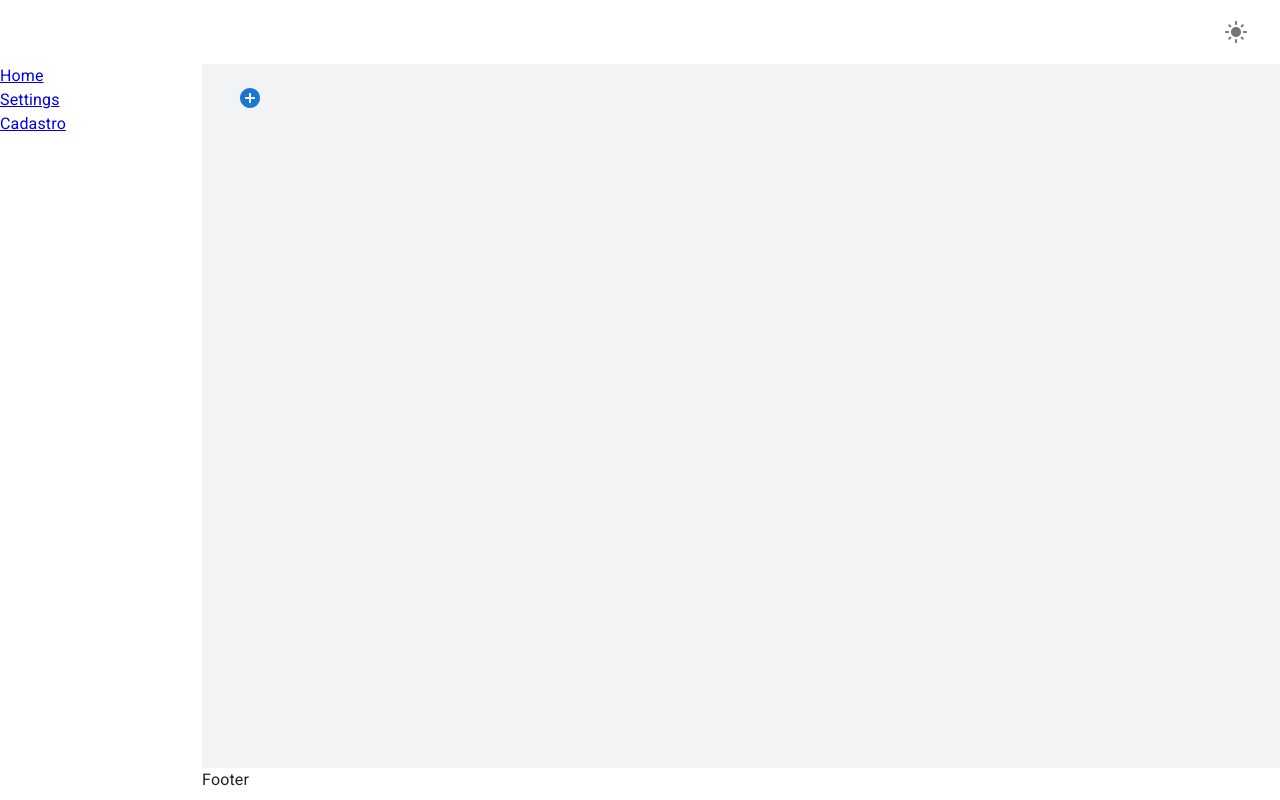
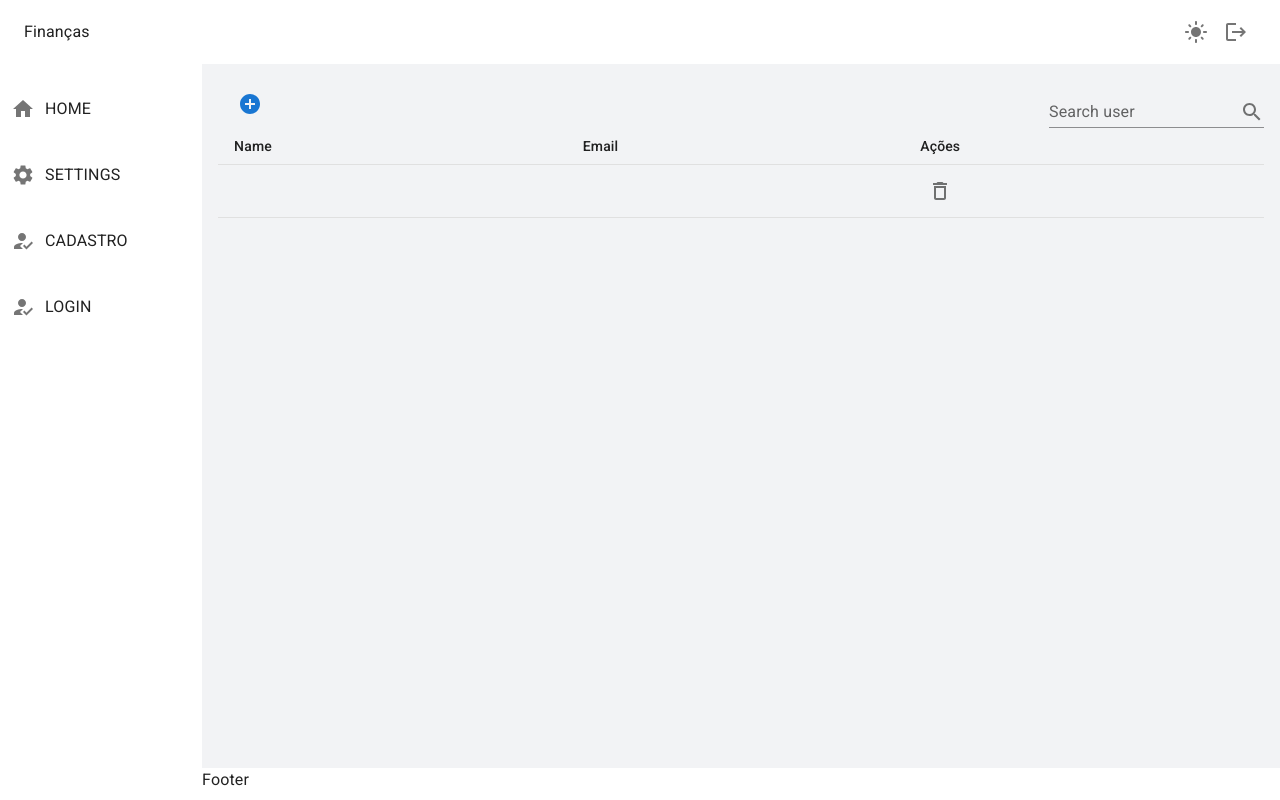
Before and after one commit to josimara-lima2/gerenciandoFinacas, a React (Create React App) app: page /cadastro in a window 1280 px wide. Built offline with nearby package versions, Linux system fonts and the light colour scheme; no server answers; sample sign-in values are in the browser's storage.

Commit message:
feat(tela de login): add de tela de login e configuraçao

```diff
--- a/package.json
+++ b/package.json
@@ -7,7 +7,7 @@
     "@commitlint/config-conventional": "^15.0.0",
     "@emotion/react": "^11.7.0",
     "@emotion/styled": "^11.6.0",
-    "@mui/icons-material": "^5.2.0",
+    "@mui/icons-material": "^5.2.5",
     "@mui/lab": "^5.0.0-alpha.58",
     "@mui/material": "^5.2.2",
     "@reduxjs/toolkit": "^1.6.2",
--- a/src/App.tsx
+++ b/src/App.tsx
@@ -6,7 +6,7 @@ import { fetchAllPosts, postsSelector } from 'store/reducers/posts';
 import useChangeTheme from 'hooks/useChangeTheme';
 import CustomRoutes from 'routes';
 import { BrowserRouter } from 'react-router-dom';
-import Layout from 'components/Layout';
+import Layout from './components/Layout';
 
 const App = () => {
   const dispatch = useAppDispatch();
--- /dev/null
+++ b/src/PrivateRoutes.tsx
@@ -0,0 +1,11 @@
+import React from 'react';
+import { Navigate } from 'react-router-dom';
+
+const PrivateRouter = ({ children }: any) => {
+  const tokenString = localStorage.getItem('token');
+  const token = tokenString?.replace(/^"(.*)"$/, '$1');
+
+  return token ? children : <Navigate to="/login" />;
+};
+
+export default PrivateRouter;
--- a/src/pages/Cadastro.tsx
+++ b/src/components/Cadastro/Cadastro.tsx
@@ -1,15 +1,23 @@
-import { Box as MuiBox, TextField, styled, Button } from '@mui/material';
+import {
+  Box as MuiBox,
+  TextField as MuiTextField,
+  styled,
+  FormControl,
+  InputLabel,
+  InputAdornment,
+  Input,
+} from '@mui/material';
 import Modal from 'components/Modal/Modal';
 import { useState } from 'react';
 import { useSelector } from 'react-redux';
 import { useAppDispatch } from 'store';
-import { fetchApi, UserSelector } from '../store/reducers/user';
+import SearchIcon from '@mui/icons-material/Search';
+import { fetchApi, UserSelector } from '../../store/reducers/user';
 
-const Box = styled(MuiBox)(({ theme: { spacing, palette } }) => ({
-  backgroundColor: palette.background.paper,
+const Box = styled(MuiBox)(() => ({
   display: 'flex',
   flexDirection: 'column',
-  width: '100%',
+  alignItems: 'center',
 }));
 
 export default function Cadastro() {
@@ -24,41 +32,73 @@ export default function Cadastro() {
   const handleClick = () => {
     dispatch(fetchApi({ name, email, password, passwordConfirmation }));
   };
+  const TextField = styled(MuiTextField)(({ theme }) => ({
+    margin: '5px',
 
+    width: '80%',
+    borderRadius: '20px',
+    color: theme.palette.mode === 'dark' ? '#000' : '#fafafa',
+  }));
   return (
-    <div>
+    <MuiBox
+      className="container"
+      sx={{
+        display: 'flex',
+        alignItems: 'center',
+        justifyContent: 'space-between',
+      }}
+    >
       <Modal title="Cadastre-se" cadastrar={handleClick}>
         <Box>
           <TextField
             id="nome"
             label="Nome"
-            variant="filled"
+            variant="outlined"
+            required
             value={name}
             onChange={e => setName(e.target.value)}
           />
           <TextField
             id="email"
             label="Email"
-            variant="filled"
+            variant="outlined"
+            required
             value={email}
             onChange={e => setEmail(e.target.value)}
           />
           <TextField
             id="password"
             label="Password"
-            variant="filled"
+            variant="outlined"
+            required
             value={password}
             onChange={e => setPassword(e.target.value)}
           />
           <TextField
             id="passwordConfirmation"
             label="Password"
-            variant="filled"
+            variant="outlined"
+            required
             value={passwordConfirmation}
             onChange={e => setPasswordConfirmation(e.target.value)}
           />
         </Box>
       </Modal>
-    </div>
+
+      <FormControl variant="outlined">
+        <InputLabel variant="standard" htmlFor="search">
+          Search user
+        </InputLabel>
+        <Input
+          id="search"
+          endAdornment={
+            <InputAdornment position="end">
+              <SearchIcon />
+            </InputAdornment>
+          }
+          sx={{ borderRadius: '10px' }}
+        />
+      </FormControl>
+    </MuiBox>
   );
 }
--- a/src/components/Layout/components/Header.tsx
+++ b/src/components/Layout/components/Header.tsx
@@ -9,12 +9,22 @@ import {
 import LightModeIcon from '@mui/icons-material/LightMode';
 import DarkModeIcon from '@mui/icons-material/DarkMode';
 import useChangeTheme from 'hooks/useChangeTheme';
+import LogoutIcon from '@mui/icons-material/Logout';
+import { useNavigate } from 'react-router-dom';
+import { useAppDispatch } from 'store';
+import { logout } from '../../../store/reducers/user';
 
-const AppBar = styled(MuiAppBar)(({ theme: { palette } }) => ({
-  backgroundColor: palette.background.paper,
+const AppBar = styled(MuiAppBar)(({ theme }) => ({
+  backgroundColor: theme.palette.background.paper,
+  color:
+    theme.palette.mode === 'dark'
+      ? theme.palette.grey[100]
+      : theme.palette.grey[900],
 }));
 
 export default function Header() {
+  const dispatch = useAppDispatch();
+  const navigate = useNavigate();
   const { palette } = useTheme();
   const changeTheme = useChangeTheme();
   const { mode } = palette;
@@ -24,12 +34,20 @@ export default function Header() {
     changeTheme({ type: 'CHANGE', payload: { paletteType: nextPaletteType } });
   };
 
+  const handleLogout = () => {
+    dispatch(logout());
+    navigate('/login');
+  };
+
   return (
     <AppBar elevation={0} position="relative">
       <Toolbar>
-        <Box flexGrow={1}>Header</Box>
+        <Box flexGrow={1}>Finanças</Box>
         <IconButton onClick={toggleTheme}>
           {mode === 'light' ? <LightModeIcon /> : <DarkModeIcon />}
+        </IconButton>
+        <IconButton onClick={handleLogout}>
+          <LogoutIcon />
         </IconButton>
       </Toolbar>
     </AppBar>
--- a/src/components/Layout/components/Sidebar.tsx
+++ b/src/components/Layout/components/Sidebar.tsx
@@ -1,5 +1,13 @@
-import { Box as MuiBox, styled } from '@mui/material';
-import { Link } from 'react-router-dom';
+import {
+  Box as MuiBox,
+  Button as MuiButton,
+  styled,
+  Typography,
+} from '@mui/material';
+import { Link as MuiLink } from 'react-router-dom';
+import HomeIcon from '@mui/icons-material/Home';
+import SettingsIcon from '@mui/icons-material/Settings';
+import HowToRegIcon from '@mui/icons-material/HowToReg';
 
 const Box = styled(MuiBox)(({ theme }) => ({
   width: theme.spacing(30), // spacing de 1 corresponde a 8px
@@ -8,12 +16,50 @@ const Box = styled(MuiBox)(({ theme }) => ({
   backgroundColor: theme.palette.background.paper,
 }));
 
+const Link = styled(MuiLink)(({ theme }) => ({
+  width: '100%',
+  textDecoration: 'none',
+  fontSize: theme.spacing(2),
+  borderRadius: 0,
+  color:
+    theme.palette.mode === 'dark'
+      ? theme.palette.grey[100]
+      : theme.palette.grey[900],
+  display: 'flex',
+  justifyContent: 'start',
+  padding: '3px',
+}));
+
+const Button = styled(MuiButton)(({ theme }) => ({
+  marginTop: theme.spacing(3),
+}));
 export default function Sidebar() {
   return (
     <Box>
-      <Link to="/">Home</Link>
-      <Link to="/settings">Settings</Link>
-      <Link to="/cadastro">Cadastro</Link>
+      <Button>
+        <Link to="/">
+          <HomeIcon color="action" sx={{ marginRight: '10px' }} />
+          <Typography>Home</Typography>
+        </Link>
+      </Button>
+      <Button>
+        <Link to="/settings">
+          <SettingsIcon color="action" sx={{ marginRight: '10px' }} />
+          <Typography>Settings</Typography>
+        </Link>
+      </Button>
+      <Button>
+        <Link to="/cadastro">
+          <HowToRegIcon color="action" sx={{ marginRight: '10px' }} />
+          <Typography>Cadastro</Typography>
+        </Link>
+      </Button>
+      <Button>
+        <Link to="/login">
+          <HowToRegIcon color="action" sx={{ marginRight: '10px' }} />
+          <Typography>Login</Typography>
+        </Link>
+      </Button>
     </Box>
   );
 }
--- a/src/components/Modal/Modal.tsx
+++ b/src/components/Modal/Modal.tsx
@@ -1,17 +1,21 @@
 import * as React from 'react';
 import Button from '@mui/material/Button';
-import Dialog from '@mui/material/Dialog';
 import DialogActions from '@mui/material/DialogActions';
 import DialogContent from '@mui/material/DialogContent';
 import DialogContentText from '@mui/material/DialogContentText';
 import DialogTitle from '@mui/material/DialogTitle';
 import AddCircleIcon from '@mui/icons-material/AddCircle';
+import { Box as MuiBox, styled, Dialog } from '@mui/material';
 
 type Props = {
   title: string;
   children: any;
   cadastrar?: () => void;
 };
+const Box = styled(MuiBox)(() => ({
+  width: '480px',
+  display: 'flex',
+}));
 
 export default function Modal({ children, title, cadastrar }: Props) {
   const [open, setOpen] = React.useState(false);
@@ -28,21 +32,25 @@ export default function Modal({ children, title, cadastrar }: Props) {
   };
 
   return (
-    <div>
+    <Box>
       <Button variant="text" onClick={handleClickOpen}>
         <AddCircleIcon />
       </Button>
-      <Dialog open={open} onClose={handleClose}>
+      <Dialog open={open} onClose={handleClose} fullWidth maxWidth="sm">
         <DialogTitle>{title}</DialogTitle>
         <DialogContent>
           <DialogContentText />
           {children}
         </DialogContent>
         <DialogActions>
-          <Button onClick={handleClose}>Cancelar</Button>
-          <Button onClick={handleClose}>Salvar</Button>
+          <Button variant="contained" color="error" onClick={handleClose}>
+            Cancelar
+          </Button>
+          <Button variant="contained" color="success" onClick={handleClose}>
+            Salvar
+          </Button>
         </DialogActions>
       </Dialog>
-    </div>
+    </Box>
   );
 }
--- /dev/null
+++ b/src/pages/Login.tsx
@@ -0,0 +1,75 @@
+import {
+  styled,
+  TextField as MuiTextField,
+  Button as MuiButton,
+  Box as MuiBox,
+} from '@mui/material';
+import { useState } from 'react';
+import { useAppDispatch } from 'store';
+import { useNavigate } from 'react-router-dom';
+import { fetchApiLogin } from '../store/reducers/user';
+import imgLogin from '../assets/images/login.png';
+
+const Box = styled(MuiBox)(({ theme }) => ({
+  width: '100%',
+  height: '70%',
+  marginTop: '40px',
+  display: 'flex',
+  flexDirection: 'column',
+  justifyContent: 'center',
+  alignItems: 'center',
+}));
+
+const TextField = styled(MuiTextField)(({ theme }) => ({
+  margin: '5px',
+  backgroundColor: 'tranparent',
+  width: '40%',
+  borderRadius: '20px',
+  color: theme.palette.mode === 'dark' ? '#000' : '#fafafa',
+}));
+
+const Button = styled(MuiButton)(({ theme }) => ({
+  margin: '15px',
+  border: 'none',
+  backgroundColor: '#1E90FF',
+  width: '10%',
+  color: '#fafafa',
+  height: '5%px',
+}));
+export default function Login() {
+  const navigate = useNavigate();
+  const dispatch = useAppDispatch();
+
+  const [email, setEmail] = useState('');
+  const [password, setPassword] = useState('');
+
+  function handleLogin() {
+    dispatch(fetchApiLogin({ email, password }));
+    if (localStorage.token) {
+      navigate('/cadastro');
+    }
+  }
+
+  return (
+    <Box>
+      <img src={imgLogin} alt="login" width="30%" />
+      <TextField
+        id="email"
+        label="Email"
+        variant="outlined"
+        value={email}
+        required
+        onChange={e => setEmail(e.target.value)}
+      />
+      <TextField
+        id="password"
+        label="Password"
+        variant="outlined"
+        value={password}
+        required
+        onChange={e => setPassword(e.target.value)}
+      />
+      <Button onClick={() => handleLogin()}>Login</Button>
+    </Box>
+  );
+}
--- /dev/null
+++ b/src/pages/TelaCadastro.tsx
@@ -0,0 +1,50 @@
+import Cadastro from 'components/Cadastro/Cadastro';
+import {
+  Box,
+  Table,
+  TableHead,
+  TableRow,
+  TableCell,
+  IconButton,
+  TableBody,
+} from '@mui/material';
+import { DeleteOutline } from '@mui/icons-material';
+import { useAppDispatch, useAppSelector } from 'store';
+import { fetchApiList, UserSelector } from 'store/reducers/user';
+import { useSelector } from 'react-redux';
+
+export default function TelaCadastro() {
+  const dispatch = useAppDispatch();
+  const user = useAppSelector(UserSelector);
+  const tokenString = localStorage.getItem('token');
+  const token = tokenString?.replace(/^"(.*)"$/, '$1');
+
+  return (
+    <>
+      <Cadastro />
+      <Box>
+        <title>Lista de Cadastrados</title>
+        <Table size="small">
+          <TableHead>
+            <TableRow>
+              <TableCell>Name</TableCell>
+              <TableCell>Email</TableCell>
+              <TableCell>Ações</TableCell>
+            </TableRow>
+          </TableHead>
+          <TableBody>
+            <TableRow>
+              <TableCell />
+              <TableCell />
+              <TableCell>
+                <IconButton>
+                  <DeleteOutline />
+                </IconButton>
+              </TableCell>
+            </TableRow>
+          </TableBody>
+        </Table>
+      </Box>
+    </>
+  );
+}
--- a/src/routes.tsx
+++ b/src/routes.tsx
@@ -1,15 +1,33 @@
 import Home from 'pages/Home';
 import Settings from 'pages/Settings';
-import Cadastro from 'pages/Cadastro';
+import TelaCadastro from 'pages/TelaCadastro';
 import { Route, Routes } from 'react-router-dom';
+import PrivateRouter from 'PrivateRoutes';
+import Login from 'pages/Login';
+import Cadastro from 'components/Cadastro/Cadastro';
 
 export default function CustomRoutes() {
   return (
     <Routes>
       <Route path="/" element={<Home />} />
-      <Route path="/settings" element={<Settings />} />
-      <Route path="/cadastro" element={<Cadastro />} />
+      <Route
+        path="/settings"
+        element={
+          <PrivateRouter>
+            <Settings />
+          </PrivateRouter>
+        }
+      />
+      <Route
+        path="/cadastro"
+        element={
+          <PrivateRouter>
+            <TelaCadastro />
+          </PrivateRouter>
+        }
+      />
       <Route path="*" element={<Home />} />
+      <Route path="/login" element={<Login />} />
     </Routes>
   );
 }
```
Also changed, not shown: src/store/reducers/user.ts (+52 -7 lines), src/assets/images/login.png (added), 1 other file (tests, documents, lock files or other folders).
